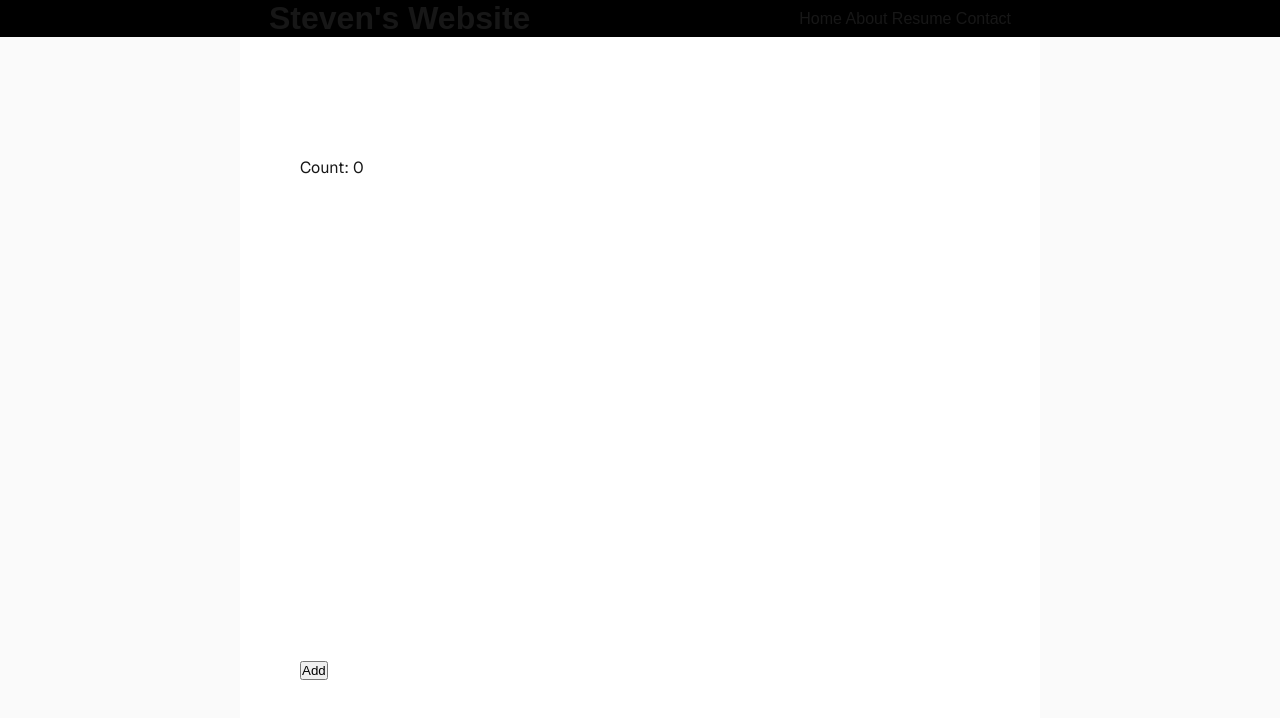
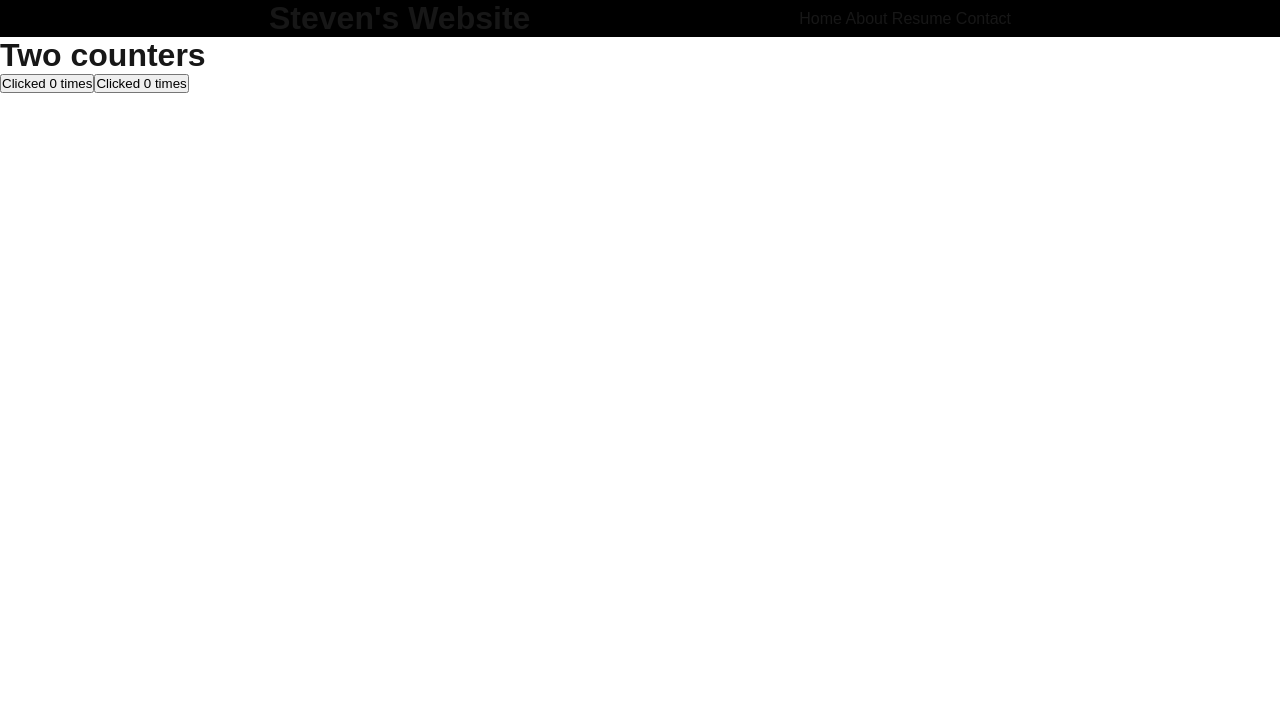
Before and after one commit to speedisparrow/mini-dashboard, a Next.js app: page / in a window 1280 px wide. Shown: the top 718 px of the page. Built offline with nearby package versions, Linux system fonts and the light colour scheme.

Commit message:
feat: add two buttons to home

```diff
--- a/app/page.tsx
+++ b/app/page.tsx
@@ -6,12 +6,24 @@
 
 export default function Home() {
   const [count, setCount] = useState(0);
-  return (
-    <div className={styles.page}>
-      <main className={styles.main}>
-       <p> Count: {count}</p>
-       <button onClick={() => setCount(count + 1)}>Add</button>
-      </main>
+
+  function handleClick() {
+    setCount(count + 1)
+  }
+
+  return(
+    <div>
+      <h1>Two counters</h1>
+      <MyButton count={count} onClick={handleClick}/>
+      <MyButton count={count} onClick={handleClick}/>
     </div>
   );
 }
+
+function MyButton({count, onClick}) {
+  return (
+    <button onClick={onClick}>
+      Clicked {count} times
+    </button>
+  );
+}
```
